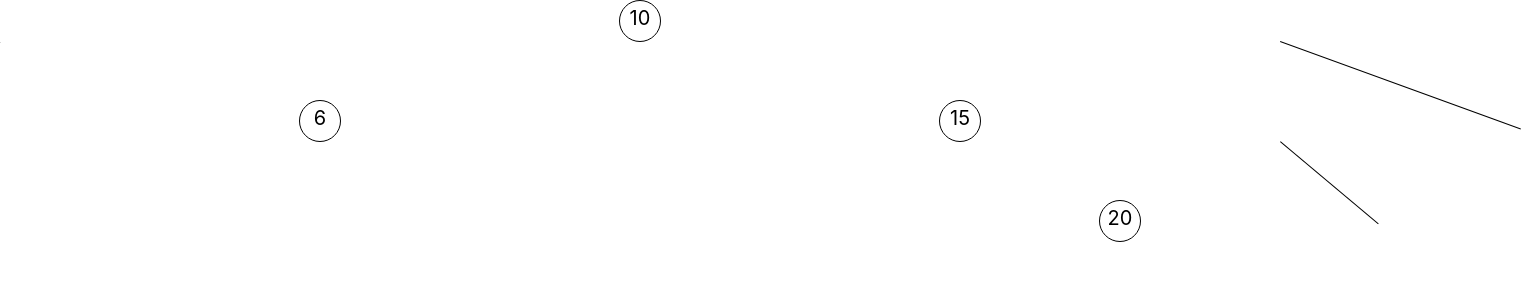
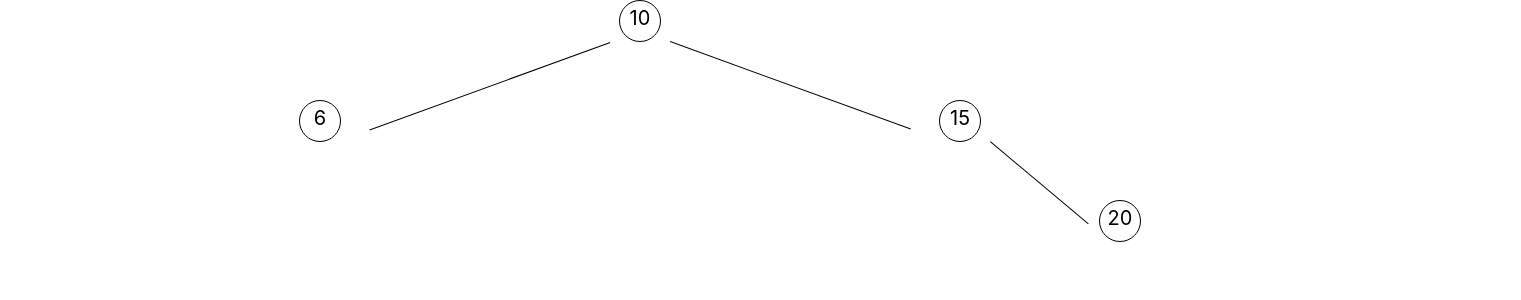
Before and after one commit to yiyefang617/project-bst, a React (Create React App) app in the folder project-bst/: page / in a window 1280 px wide. Shown: the top 300 px of the page, 1521 px wide, since content can reach past the window. Built offline with nearby package versions, Linux system fonts and the light colour scheme.

Commit message:
feat: add styling

```diff
--- a/project-bst/src/components/BinaryNodeComponent.js
+++ b/project-bst/src/components/BinaryNodeComponent.js
@@ -98,8 +98,16 @@ const BinaryNodeComponent = (props) => {
   }
   return (
     <div className={binaryNode} style={props.style}>
-      <div className="round" style={{ width: "100%" }}>
-        <div className="value" title={props.value}>
+      <div
+        className="round"
+        style={{
+          position: "relative",
+          margin: "0 auto",
+          width: "60px",
+          height: "60px",
+        }}
+      >
+        <div style={{ width: "100%" }} title={props.value}>
           <div
             style={{
               margin: "0 auto",
@@ -114,12 +122,8 @@ const BinaryNodeComponent = (props) => {
             {props.value}
           </div>
         </div>
-        {props.value && props.left && (
-          <div className="left" style={leftStyle} />
-        )}
-        {props.value && props.right && (
-          <div className="right" style={rightStyle} />
-        )}
+        {props.left && <div className="left" style={leftStyle} />}
+        {props.right && <div className="right" style={rightStyle} />}
       </div>
     </div>
   );
--- a/project-bst/src/components/BinarySearchTreeApp.js
+++ b/project-bst/src/components/BinarySearchTreeApp.js
@@ -33,7 +33,7 @@ class BinarySearchTreeApp extends Component {
     console.log("values" + values);
     return (
       <div>
-        <div className="bTree">
+        <div className="BST" style={{ position: "relative" }}>
           {values.length > 0 &&
             values.map((value, index) => (
               <BinaryTreeLevel key={index} level={index + 1} values={value} />
```
